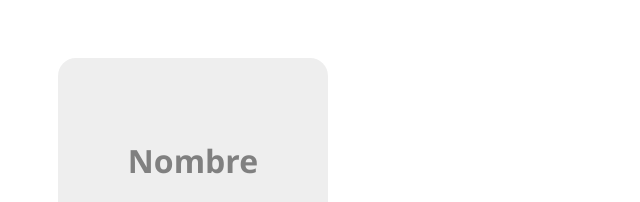
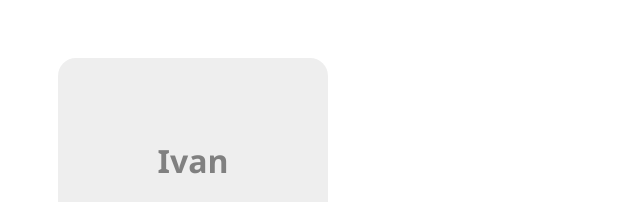
Before and after one commit to IvanMass99/PracticaMerge, a plain HTML site: page index.html in a window 1280 px wide. Shown: the top 202 px of the page, without its empty margins (0-640 px from the left). Drawn offline with Linux system fonts and the light colour scheme; grey boxes are pictures that could not be loaded.

Commit message:
Add files via upload

```diff
--- a/index.html
+++ b/index.html
@@ -10,13 +10,10 @@
 
 
     <div class="card">
-        <h1>Nombre</h1>
+        <h1>Ivan</h1>
         <img src="https://upload.wikimedia.org/wikipedia/commons/7/7c/Profile_avatar_placeholder_large.png?20150327203541" alt="">
         <h2>Hola</h2>
     </div>
 
-
-
-
 </body>
 </html>
```
